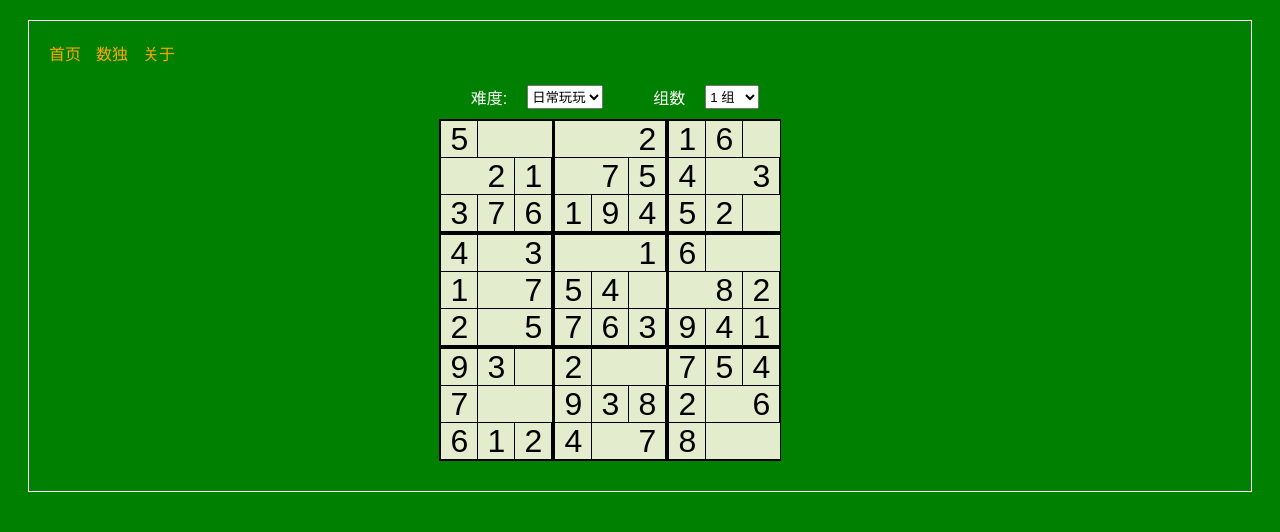
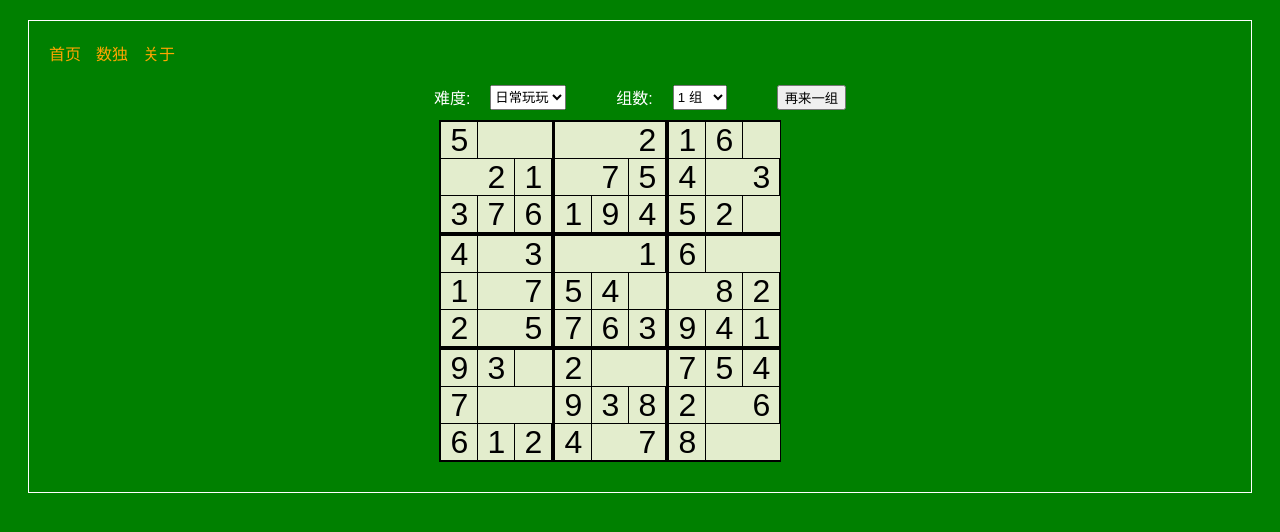
Before and after one commit to biztudio/nextbrain, a Next.js app: page /sudoku in a window 1280 px wide. Shown: the top 532 px of the page. Built offline with nearby package versions, Linux system fonts and the light colour scheme.

Commit message:
remove show answer for all

```diff
--- a/components/Sudoku.js
+++ b/components/Sudoku.js
@@ -105,11 +105,20 @@ const renderSudoku = (level, keyrefer) => {
 export default class SudokuComponent extends Component{
     constructor(props){
         super(props);
+        this.state = {
+            answerMode:false
+        };
+    }
+
+    componentWillMount () {
+        this.setState({answerMode:this.props.showAnswer||false});
+        console.log('componentWillMount@SudokuComponent')
     }
 
     render () {
         let sudosuks = []
         let count = (this.props.count||1);
+        console.log('render@SudokuComponent')
 
         for(let sindex = 0; sindex < count; sindex++)
             sudosuks.push(<div key={sindex}>{renderSudoku(this.props.level, sindex)}</div>);
--- a/pages/sudoku.js
+++ b/pages/sudoku.js
@@ -11,6 +11,7 @@ export default class Sudoku extends Component{
         };
         this.levelChangeHandleEvent = this.levelChangeHandleEvent.bind(this);
         this.countChangeHandleEvent = this.countChangeHandleEvent.bind(this);
+        this.refreshHandleEvent = this.refreshHandleEvent.bind(this);
     }
 
     levelChangeHandleEvent(event){
@@ -23,15 +24,21 @@ export default class Sudoku extends Component{
         this.setState({count:event.target.value});//NOTE: this is an async way.
     }
 
+    refreshHandleEvent(event){
+        this.setState({showAnswer:false});
+        this.setState({level:this.state.level});
+    }
+
     render(){
         let groupList = [];
         for(let index = 1; index <= 12; index++){
             groupList.push(<option value={index} key={index}>{index} 组</option>);
         }
+        console.log('render@SudokuPage')
         return ( <Layout title="Nextbrain - 数独">
 
                     <div className='settingbar'>
-                        <label className='settinglabel' htmlFor = 'level'>难度:  </label>
+                        <label className='settinglabel' htmlFor = 'level'>难度:</label>
                         <select className='settinginput' name='level' value={this.state.level} onChange={this.levelChangeHandleEvent}>
                             <option value="2">入门秒杀</option>
                             <option value="3">日常玩玩</option>
@@ -39,10 +46,11 @@ export default class Sudoku extends Component{
                             <option value="5">琢磨片刻</option>
                             <option value="6">壮胆挑战</option>
                         </select>
-                        <label className='settinglabel' htmlFor = 'sudokucount'>组数</label>
+                        <label className='settinglabel' htmlFor = 'sudokucount'>组数:</label>
                         <select className='settinginput' name='sudokucount' value={this.state.count} onChange={this.countChangeHandleEvent}>
                             { groupList }
                         </select>
+                        <button onClick={this.refreshHandleEvent}>再来一组</button>
                     </div>
 
                     <SudokuComponent level={this.state.level} count={this.state.count} />
```
